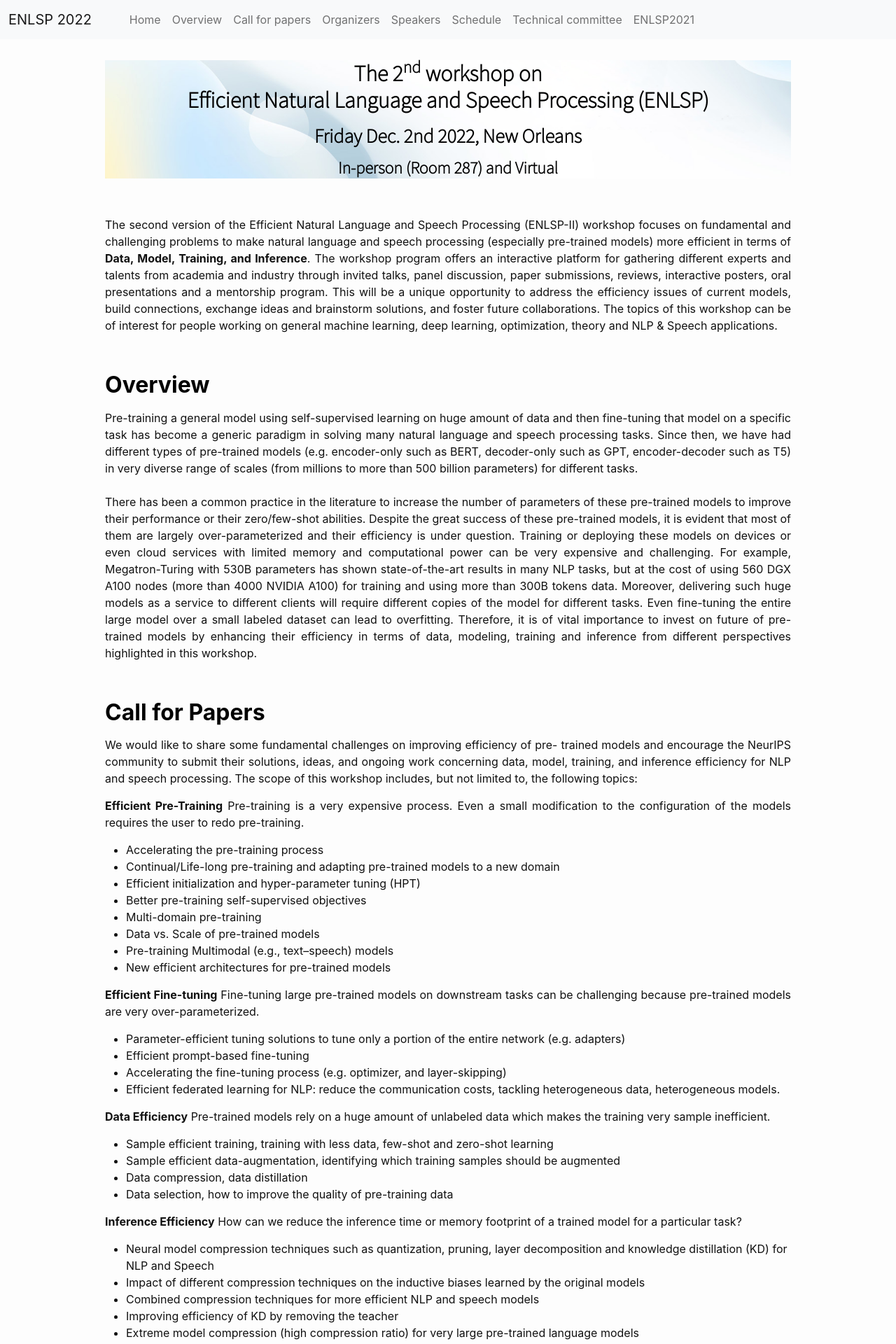
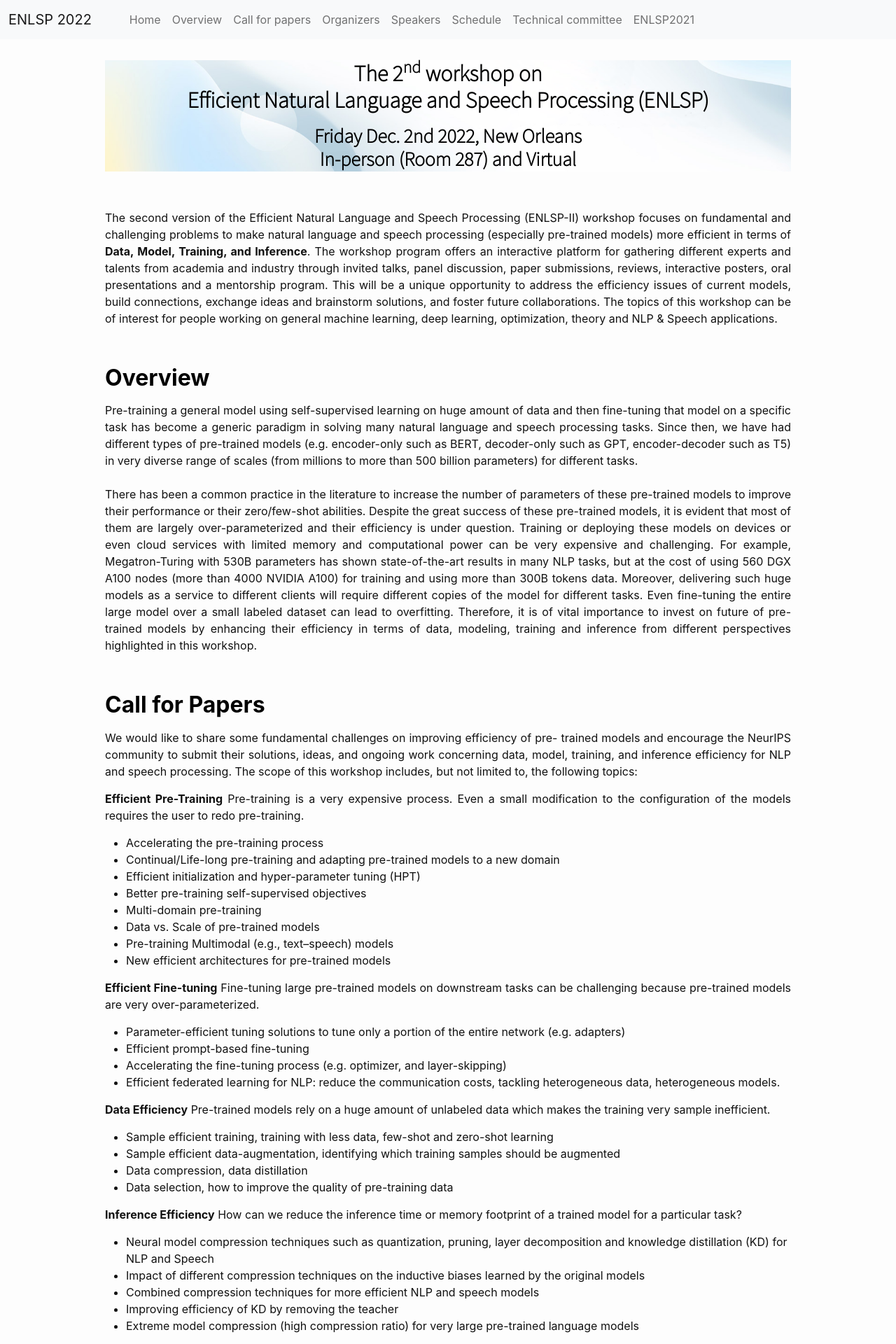
Before and after one commit to neurips2022-enlsp/neurips2022-enlsp.github.io, a Jekyll site: the page built from index.md, in a window 1280 px wide. Shown: the top 1920 px of the page at 70% size. Built offline with Jekyll 4.4.1, drawn with Linux system fonts in a browser that asks for light colours; nearby versions of some CDN libraries.

Commit message:
Update index.md

```diff
--- a/index.md
+++ b/index.md
@@ -10,8 +10,7 @@ layout: home
 <div style="font-family: 'Source Sans Pro', sans-serif; background: url('/images/banner_no_text.png') no-repeat; background-size: cover; user-select: none;">
 	<center>
 		<h2 class="blackpar_title" >The 2<sup>nd</sup> workshop on<br>Efficient Natural Language and Speech Processing (ENLSP)</h2>
-		<h3 class="blackpar_title">Friday Dec. 2nd 2022, New Orleans </h3>
-		<h4 class="blackpar_title"><b>In-person</b> (Room 287) and <b>Virtual</b></h4>
+		<h3 class="blackpar_title">Friday Dec. 2nd 2022, New Orleans <br> <b>In-person</b> (Room 287) and <b>Virtual</b> </h3>
 	</center>
 </div>
 <br>
```
